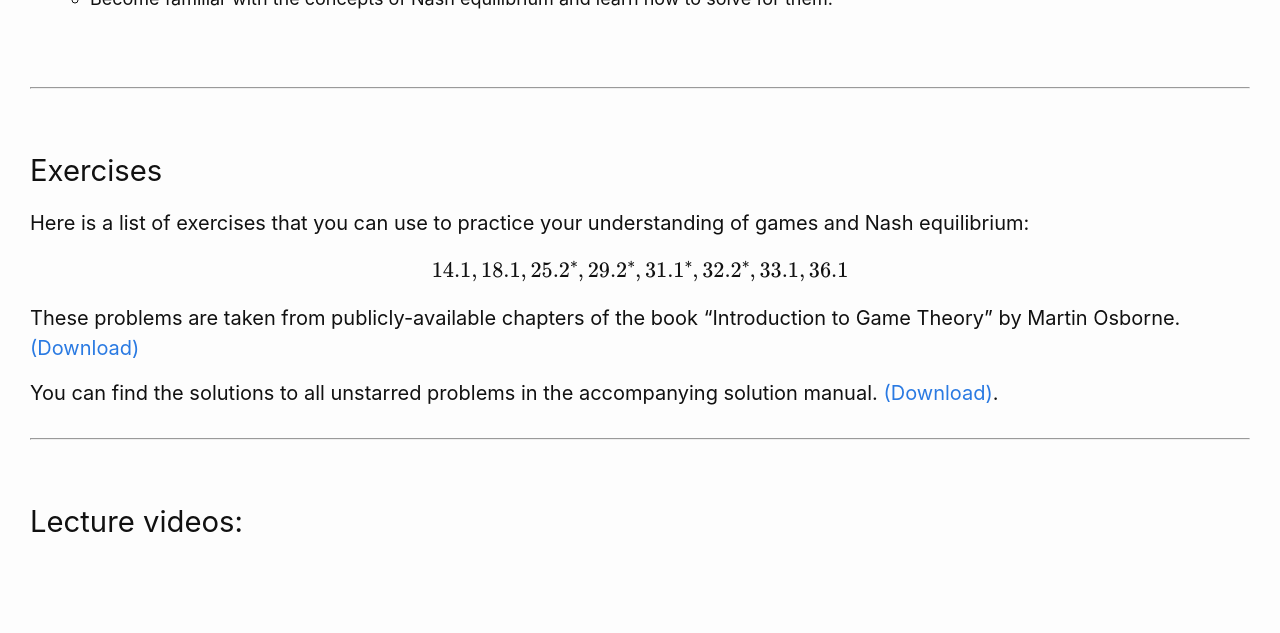
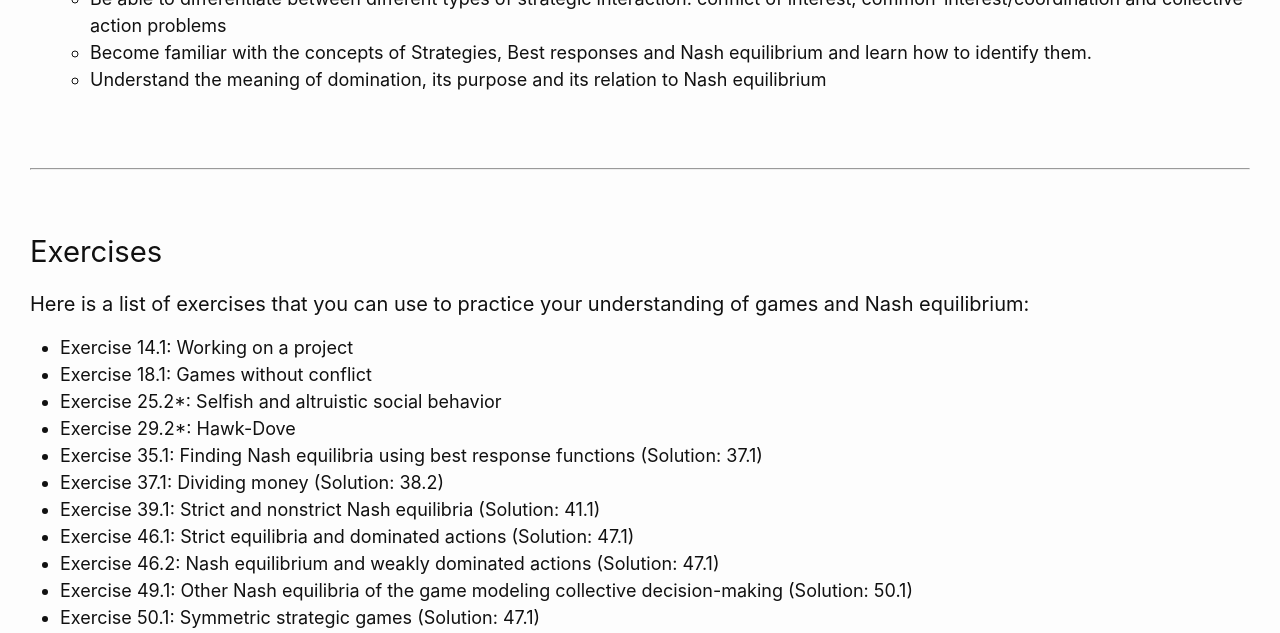
Before and after one commit to DrPeteAWag/MathEcon2022, a Jekyll site: the page built from _posts/2022-10-06-section1.md, in a window 1280 px wide and 1400 px high, scrolled down 852 px. Shown: the top 633 px of the window. Built offline with Jekyll 4.4.1, drawn with Linux system fonts in a browser that asks for light colours; formulas are drawn with MathJax 3; some of the changed text lies outside the part shown; grey boxes are pictures that could not be loaded.

Commit message:
Update 2022-10-06-section1.md

```diff
--- a/_posts/2022-10-06-section1.md
+++ b/_posts/2022-10-06-section1.md
@@ -11,7 +11,9 @@ We are going to start off by looking at the basic notion of strategic games and
 <br>
 
 - **Lecture Slides:**
-  - Strategic Games and Nash equilibria [PDF](https://drive.google.com/uc?export=download&id=1StvFev88Y4miOZidd7grptv1Cjnz2Njz)
+  - Strategic Games [PDF](https://drive.google.com/uc?export=download&id=1StvFev88Y4miOZidd7grptv1Cjnz2Njz)
+  - Nash equilibrium Illustration [PDF](https://drive.google.com/uc?export=download&id=13avLVjNr1FRPvA8bx9FStj6g0LKALTex)
+  - Mixed Strategies [PDF](https://drive.google.com/uc?export=download&id=13tCBifN6ji1ggmuMMD5AdUh-eXvYJHK5)
 
 <br>
 
@@ -26,7 +28,9 @@ We are going to start off by looking at the basic notion of strategic games and
 
   - Understand the concept of a strategic game
   - Be able to differentiate between different types of strategic interaction: conflict of interest, common-interest/coordination and collective action problems
-  - Become familiar with the concepts of Nash equilibrium and learn how to solve for them.
+  - Become familiar with the concepts of Strategies, Best responses and Nash equilibrium and learn how to identify them.
+  - Understand the meaning of domination, its purpose and its relation to Nash equilibrium
+
 
 
 <br>
@@ -37,18 +41,44 @@ We are going to start off by looking at the basic notion of strategic games and
 
 Here is a list of exercises that you can use to practice your understanding of games and Nash equilibrium:
 
-$$14.1, 18.1, 25.2^*, 29.2^{*}, 31.1^{*}, 32.2^{*}, 33.1,36.1$$
+- Exercise 14.1: Working on a project
+- Exercise 18.1: Games without conflict
+- Exercise 25.2*: Selfish and altruistic social behavior
+- Exercise 29.2*: Hawk-Dove
+- Exercise 35.1: Finding Nash equilibria using best response functions (Solution: 37.1)
+- Exercise 37.1: Dividing money (Solution: 38.2)
+- Exercise 39.1: Strict and nonstrict Nash equilibria (Solution: 41.1)
+- Exercise 46.1: Strict equilibria and dominated actions (Solution: 47.1)
+- Exercise 46.2: Nash equilibrium and weakly dominated actions (Solution: 47.1)
+- Exercise 49.1: Other Nash equilibria of the game modeling collective decision-making (Solution: 50.1)
+- Exercise 50.1: Symmetric strategic games (Solution: 47.1)
+- Exercise 51.1: Equilibrium for pairwise interactions in a single population (Solution: 47.1)
+
 
 These problems are taken  from publicly-available chapters of the book "Introduction to Game Theory" by Martin Osborne. [(Download)](https://www.economics.utoronto.ca/osborne/igt/nash.pdf)
 
+The numbers in parenthesis at the end are the numbers of the solutions in the [accompanying solution manual.](https://www.economics.utoronto.ca/osborne/igt/solsp5.pdf)
 
-You can find the solutions to all unstarred problems in the accompanying solution manual. [(Download)](https://www.economics.utoronto.ca/osborne/igt/solsp5.pdf).
+
+
 
 ---
 
-### Lecture videos:
+<br>
 
-<br><br>
+# Lecture videos:
+
+<br>
+
+**Disclaimer:** *These are the lecture videos from last year. I include them for your convenience, but please note that they might slightly differ in structure and selection of content.*
+
+<br>
+
+**The notion of strategic games**
+
+
+
+In the first video, I give you a motivation for why we are interested in "Games" from an economics perspective and outline the basic concept.
 
 <iframe src="https://york.cloud.panopto.eu/Panopto/Pages/Embed.aspx?id=4e87ba13-ee55-482a-ac46-adb401469b31&autoplay=false&offerviewer=true&showtitle=true&showbrand=false&captions=false&interactivity=all"
 align="center"
@@ -59,7 +89,67 @@ allowfullscreen allow="autoplay">
 
 <br>
 
+**Nash equilibria**
+
 The second video looks at Nash equilibria and shows how to find them in a few different examples.
 <br><br>
 <iframe src="https://york.cloud.panopto.eu/Panopto/Pages/Embed.aspx?id=e1ee0f19-226d-46c8-bd28-adb401543c82&autoplay=false&offerviewer=true&showtitle=true&showbrand=false&captions=false&interactivity=all" height="500" width="900" style="border: 1px solid #464646;" allowfullscreen allow="autoplay">
 </iframe>
+
+
+**Best responses**
+In the next video, I consider the concept of best responses, provide the formal definition and then offer some illustrations.
+<br><br>
+
+<iframe src="https://york.cloud.panopto.eu/Panopto/Pages/Embed.aspx?id=71e90f4b-7dda-4f63-9ced-adbc010affe7&autoplay=false&offerviewer=true&showtitle=false&showbrand=false&captions=false&interactivity=all"
+align="center"
+height="500" width="900"
+allowfullscreen >
+</iframe>
+
+<br>
+
+The next video expands on this a little, and gives two further examples, each with a continuum of actions:
+<br><br>
+<iframe src="https://york.cloud.panopto.eu/Panopto/Pages/Embed.aspx?id=82c09985-f629-47b2-840d-adbc01137bb8&autoplay=false&offerviewer=true&showtitle=false&showbrand=false&captions=false&interactivity=all"
+align="center"
+height="500" width="900"
+allowfullscreen >
+</iframe>
+
+<br>
+
+**
+
+In this video, I talk about the notion of (strict and weak) domination, and give an example of an equilibrium in weakly dominated strategies in a voting game.
+<br><br>
+<iframe src="https://york.cloud.panopto.eu/Panopto/Pages/Embed.aspx?id=ca32290d-64ec-4bd5-b4d0-adbc011b368e&autoplay=false&offerviewer=true&showtitle=false&showbrand=false&captions=false&interactivity=all"
+align="center"
+height="500" width="900"
+allowfullscreen >
+</iframe>
+
+**Mixed Strategies**
+
+We now consider the notion of mixed strategies. We start with a simple introduction to mixed strategies, what they are and how we use them in simple 2x2 games. For many this will be  revision, and you may skip this video if you're sufficiently familiar with these ideas.
+
+<iframe src="https://york.cloud.panopto.eu/Panopto/Pages/Embed.aspx?id=03db8a05-d7ce-491d-bb6d-adca00ea8159&autoplay=false&offerviewer=true&showtitle=false&showbrand=false&captions=false&interactivity=all" height="405" width="720" style="border: 1px solid #464646;" allowfullscreen allow="autoplay"></iframe>
+
+
+The next videos goes a bit more into detail, and discusses the essential differences between pure strategy and mixed strategy equilibria.
+
+
+**Mixed Strategy Nash equilibrium**
+
+<iframe src="https://york.cloud.panopto.eu/Panopto/Pages/Embed.aspx?id=21dedfc9-e661-4408-b450-adca00fc7c2c&autoplay=false&offerviewer=true&showtitle=false&showbrand=false&captions=false&interactivity=all" height="405" width="720" style="border: 1px solid #464646;" allowfullscreen allow="autoplay"></iframe>
+
+
+The next two video illustrate the notion of mixed strategies using two slightly more involved examples. The first is a game between two players, a consumer who relies on the advice of an expert who can benefit from lying.
+
+**Example: Expert Diagnosis**
+<iframe src="https://york.cloud.panopto.eu/Panopto/Pages/Embed.aspx?id=66ea15fe-33a2-40d9-9c2a-adca01031842&autoplay=false&offerviewer=true&showtitle=false&showbrand=false&captions=false&interactivity=all" height="405" width="720" style="border: 1px solid #464646;" allowfullscreen allow="autoplay"></iframe>
+
+The second game is game about the bystander effect, and provides an interesting example of how game theory can help explain seemingly surprising behaviours.
+
+**Example: Volunteer's Dilemma**
+<iframe src="https://york.cloud.panopto.eu/Panopto/Pages/Embed.aspx?id=8a55bf41-ef28-4607-a910-adca0108f1e2&autoplay=false&offerviewer=true&showtitle=false&showbrand=false&captions=false&interactivity=all" height="405" width="720" style="border: 1px solid #464646;" allowfullscreen allow="autoplay"></iframe>
```
Also changed, not shown: other parts of _posts/2022-10-06-section1.md (+1 -1 lines).
